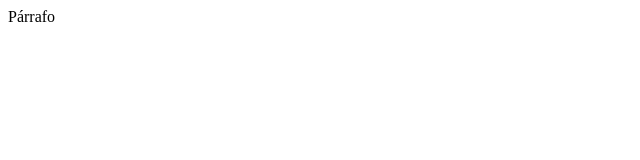
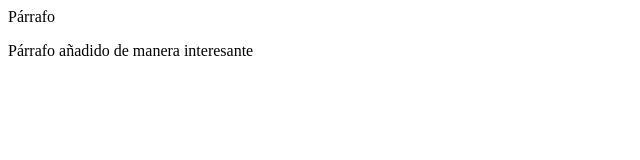
Before and after one commit to pacofpro/proyectoDWEC, a plain HTML site: page index.html in a window 1280 px wide. Shown: the whole page, without its empty margins (0-640 px from the left). Drawn offline with Linux system fonts and the light colour scheme.

Commit message:
Segunda versión

```diff
--- a/index.html
+++ b/index.html
@@ -4,5 +4,6 @@
 	</head>
 	<body>
 		<p>Párrafo </p>
+		<p>Párrafo añadido de manera interesante</p>
 	</body>
 </html>
```
